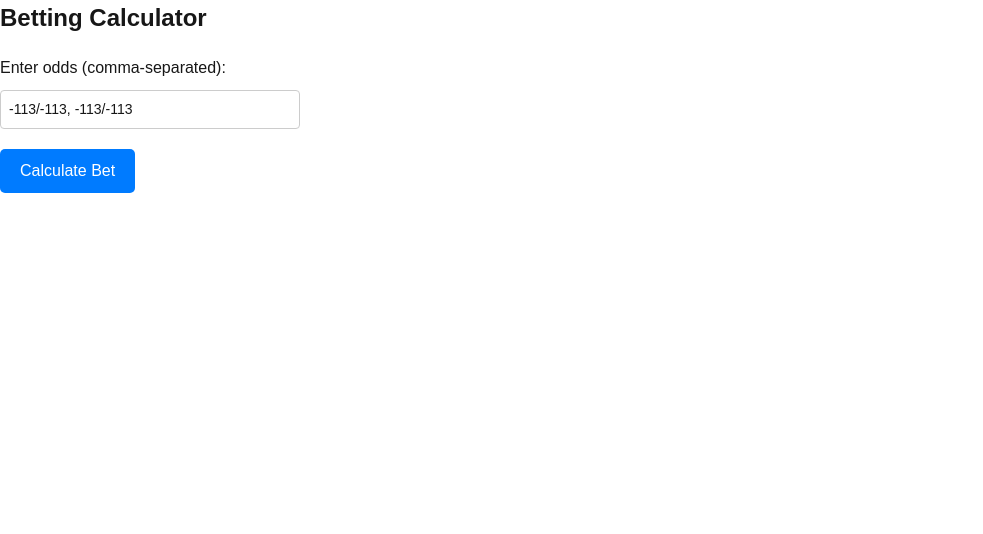
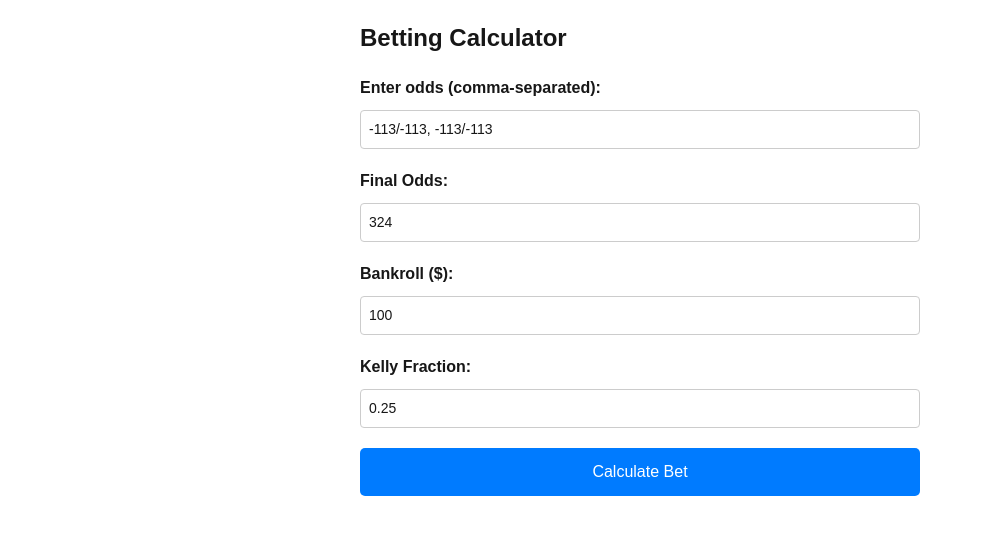
Before and after one commit to ethan-yountz/Risk-Management-Kelly-Criterion-Simulator, a Next.js app in the folder qk-sims/: page / in a window 1280 px wide. Shown: the top 534 px of the page, without its empty margins (0-983 px from the left). Built offline with nearby package versions, Linux system fonts and the light colour scheme.

Commit message:
fixed summary logic and added new input boxes

```diff
--- a/qk-sims/src/app/page.tsx
+++ b/qk-sims/src/app/page.tsx
@@ -5,13 +5,16 @@ import { useState } from "react";
 export default function Home() {
   const [result, setResult] = useState<string>("");
   const [inputString, setInputString] = useState<string>("-113/-113, -113/-113");
+  const [bankroll, setBankroll] = useState<string>("100");
+  const [kellyFraction, setKellyFraction] = useState<string>("0.25");
+  const [finalOdds, setFinalOdds] = useState<string>("324");
 
   // Temporary URL - change this to your Render URL when deployed
   const API_URL = "http://localhost:8000";
 
   const handleClick = async () => {
     try {
-      const response = await fetch(`${API_URL}/calculate-bet?input_str=${encodeURIComponent(inputString)}&final_odds=324&bankroll=100&kelly_fraction=0.25`);
+      const response = await fetch(`${API_URL}/calculate-bet?input_str=${encodeURIComponent(inputString)}&final_odds=${finalOdds}&bankroll=${bankroll}&kelly_fraction=${kellyFraction}`);
       const data = await response.json();
 
       if (data.output) {
@@ -27,13 +30,13 @@ export default function Home() {
   };
 
   return (
-    <div>
+    <div style={{ padding: "20px", maxWidth: "600px", margin: "0 auto" }}>
       <header>
         <h1>Betting Calculator</h1>
       </header>
 
       <div style={{ margin: "20px 0" }}>
-        <label htmlFor="odds-input" style={{ display: "block", marginBottom: "10px" }}>
+        <label htmlFor="odds-input" style={{ display: "block", marginBottom: "10px", fontWeight: "bold" }}>
           Enter odds (comma-separated):
         </label>
         <input
@@ -43,7 +46,7 @@ export default function Home() {
           onChange={(e) => setInputString(e.target.value)}
           placeholder="-113/-113, -113/-113"
           style={{
-            width: "300px",
+            width: "100%",
             padding: "8px",
             border: "1px solid #ccc",
             borderRadius: "4px",
@@ -52,7 +55,67 @@ export default function Home() {
         />
       </div>
 
-      <button onClick={handleClick} className="runbutton">
+      <div style={{ margin: "20px 0" }}>
+        <label htmlFor="final-odds" style={{ display: "block", marginBottom: "10px", fontWeight: "bold" }}>
+          Final Odds:
+        </label>
+        <input
+          id="final-odds"
+          type="text"
+          value={finalOdds}
+          onChange={(e) => setFinalOdds(e.target.value)}
+          placeholder="324"
+          style={{
+            width: "100%",
+            padding: "8px",
+            border: "1px solid #ccc",
+            borderRadius: "4px",
+            fontSize: "14px"
+          }}
+        />
+      </div>
+
+      <div style={{ margin: "20px 0" }}>
+        <label htmlFor="bankroll" style={{ display: "block", marginBottom: "10px", fontWeight: "bold" }}>
+          Bankroll ($):
+        </label>
+        <input
+          id="bankroll"
+          type="text"
+          value={bankroll}
+          onChange={(e) => setBankroll(e.target.value)}
+          placeholder="100"
+          style={{
+            width: "100%",
+            padding: "8px",
+            border: "1px solid #ccc",
+            borderRadius: "4px",
+            fontSize: "14px"
+          }}
+        />
+      </div>
+
+      <div style={{ margin: "20px 0" }}>
+        <label htmlFor="kelly-fraction" style={{ display: "block", marginBottom: "10px", fontWeight: "bold" }}>
+          Kelly Fraction:
+        </label>
+        <input
+          id="kelly-fraction"
+          type="text"
+          value={kellyFraction}
+          onChange={(e) => setKellyFraction(e.target.value)}
+          placeholder="0.25"
+          style={{
+            width: "100%",
+            padding: "8px",
+            border: "1px solid #ccc",
+            borderRadius: "4px",
+            fontSize: "14px"
+          }}
+        />
+      </div>
+
+      <button onClick={handleClick} className="runbutton" style={{ width: "100%", padding: "12px", fontSize: "16px" }}>
         Calculate Bet
       </button>
 
```
Also changed, not shown: 1 other file (tests, documents, lock files or other folders).
